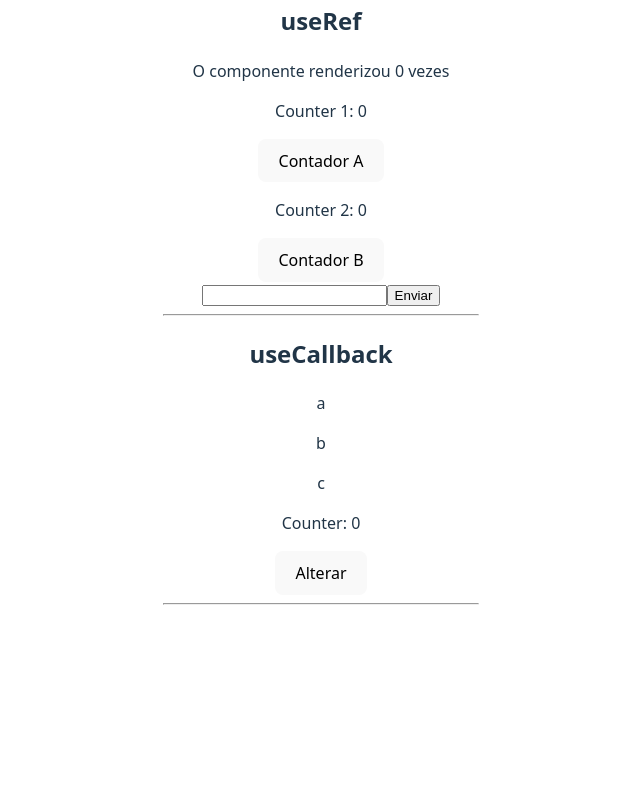
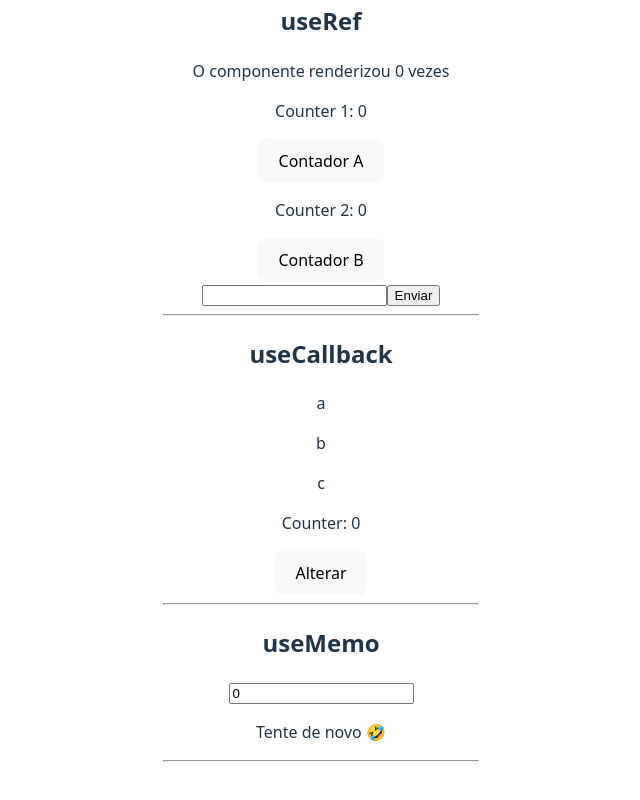
Before and after one commit to VictorLapaDev/React-Course-Matheus-Battiti, a React (Vite) app in the folder 11-Hooks/HooksReact/: page / in a window 1280 px wide. Shown: the part 1251-2051 px from the top of the page, without its empty margins (319-959 px from the left). Before the commit the page ends 1896 px from the top, so only its background shows below. Built offline with nearby package versions, Linux system fonts and the light colour scheme.

Commit message:
feat: aprendendo useMemo

```diff
--- /dev/null
+++ b/11-Hooks/HooksReact/src/components/HookUseMemo.jsx
@@ -0,0 +1,51 @@
+import React, { useEffect, useMemo, useState } from 'react'
+
+const HookUseMemo = () => {
+
+  // Estado que armazena o valor digitado no input
+  // Sempre que esse estado muda, o componente renderiza novamente
+  const [number, setNumber] = useState(0);
+
+  // useMemo
+  // Serve para MEMORIZAR valores (arrays, objetos, cálculos)
+  // Esse array só será criado UMA vez
+  // Enquanto as dependências ([]) não mudarem, a referência será a mesma
+  const premiumNumbers = useMemo(() => {
+    return ["0", "100", "200"]
+  }, []);
+
+  // useEffect
+  // Será executado APENAS se a referência de premiumNumbers mudar
+  // Como ele está memorizado com useMemo, isso NÃO acontece
+  useEffect(() => {
+    console.log("Toda vez que premiumNumbers for alterado, serei executado")
+  }, [premiumNumbers]);
+
+  return (
+    <div>
+      <h2>useMemo</h2>
+
+      {/* Input controlado pelo estado "number" */}
+      {/* Cada digitação altera o estado e causa re-render */}
+      <input
+        type="text"
+        value={number}
+        onChange={(e) => setNumber(e.target.value)}
+      />
+
+      {/*
+        Verifica se o valor digitado existe dentro do array premiumNumbers
+        includes() retorna true ou false
+        O operador ternário decide qual texto renderizar
+      */}
+      {premiumNumbers.includes(number)
+        ? <p>Você acertou o número!! 🎉</p>
+        : <p>Tente de novo 🤣</p>
+      }
+
+      <hr />
+    </div>
+  )
+}
+
+export default HookUseMemo
--- a/11-Hooks/HooksReact/src/pages/Home.jsx
+++ b/11-Hooks/HooksReact/src/pages/Home.jsx
@@ -7,6 +7,7 @@ import HookUseReducer from '../components/HookUseReducer'
 import HookUseEffect from '../components/HookUseEffect'
 import HookUseRef from '../components/HookUseRef'
 import HookUseCallback from '../components/HookUseCallback'
+import HookUseMemo from '../components/HookUSeMemo'
 
 
 const Home = () => {
@@ -23,6 +24,7 @@ const Home = () => {
         <hr />
         <HookUseRef/>
         <HookUseCallback/>
+        <HookUseMemo/>
     </div>
   )
 }
```
